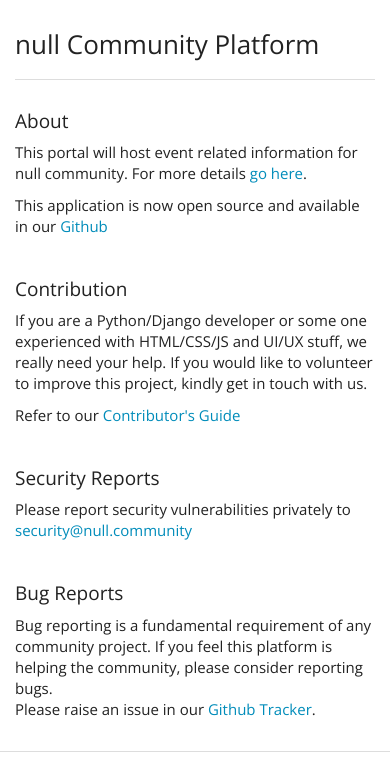
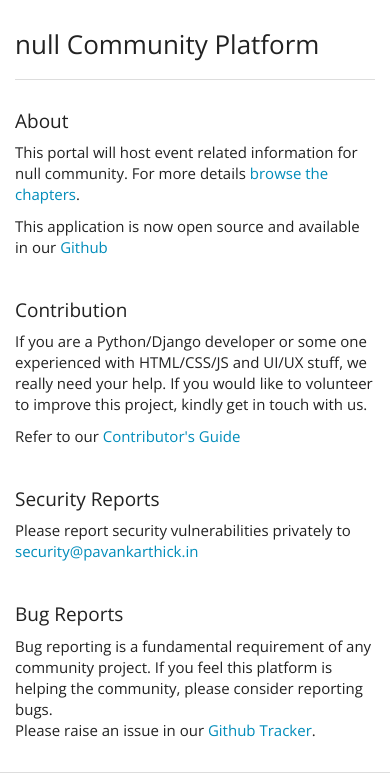
Before and after one commit to Mre11i0t/null-community-platform, a Django app: page /about in a window 390 px wide. Shown: the part 50-824 px from the top of the page. Run offline with Django 5.2, Linux system fonts and the light colour scheme; data comes from the database, SQL or seed files in the repository; data that the repository does not hold is empty; parts of the project's set-up code (start-up, migrations or seed data) failed here and were passed over; some libraries are stand-ins or nearby versions.

Commit message:
Cleanup: remove null.community links for the pavankarthick.in showcase
Strip external null-community UI links that sent showcase visitors off-site,
and repoint informational references to the deployment's own domain:
- header: remove the Blog (blog.null.community) nav item
- home: remove the Jobs Portal button + the Security Jobs stat panel
  (jobs.null.community); rebalance the two remaining stat panels to col-md-6;
  reword the volunteer blurb's "@null.community email" to generic
- about: "go here" -> browse-the-chapters; security@null.community ->
  security@pavankarthick.in
- privacy: website address -> https://pavankarthick.in
- CFG_VOLUNTEER_FORM_URL pointed at the site via env (was null.community)

Verified live: 0 null.community references on home/about/privacy.

Co-Authored-By: Claude Opus 4.8 (1M context) <noreply@anthropic.com>

```diff
--- a/templates/home/about.html
+++ b/templates/home/about.html
@@ -9,7 +9,7 @@
 <div class="row">
   <div class="col-md-12">
     <h4>About</h4>
-    <p>This portal will host event related information for null community. For more details <a href="http://null.community" target="_blank">go here</a>.</p>
+    <p>This portal will host event related information for null community. For more details <a href="{% url 'chapters:list' %}">browse the chapters</a>.</p>
     <p>This application is now open source and available in our <a href="https://github.com/null-open-security-community/swachalit" target="_blank" rel="noreferrer">Github</a></p>
     <br>
     <h4>Contribution</h4>
@@ -17,7 +17,7 @@
     <p>Refer to our <a href="https://github.com/null-open-security-community/swachalit/wiki/contributing-to-swachalit-devops" target="_blank" rel="noreferrer">Contributor's Guide</a></p>
     <br>
     <h4>Security Reports</h4>
-    <p>Please report security vulnerabilities privately to <a href="mailto:security@null.community">security@null.community</a></p>
+    <p>Please report security vulnerabilities privately to <a href="mailto:security@pavankarthick.in">security@pavankarthick.in</a></p>
     <br>
     <h4>Bug Reports</h4>
     <p>
--- a/templates/home/privacy.html
+++ b/templates/home/privacy.html
@@ -6,7 +6,7 @@
     <h1>Privacy Policy</h1>
     <hr>
     <h2>Who are we?</h2>
-    <p>Our website address is <a href="https://null.community">https://null.community</a></p>
+    <p>Our website address is <a href="https://pavankarthick.in">https://pavankarthick.in</a></p>
     <p>This is owned by null, a society registered in India with its registered office at Flat No 34, Manisha Terrace 2A, Moledina Road, Pune Camp 411001.</p>
     <h2>Automated System Information</h2>
     <p>The web server maintenance team collects certain meta data about the visitors to the website for the purpose of statistics and enhancement of browser experience. These are not identified with any specific natural person. No specific profiling is done by the owners of the website of the users. This data is therefore considered anonymous data.</p>
--- a/templates/partials/_header.html
+++ b/templates/partials/_header.html
@@ -53,7 +53,6 @@
             <li><a href="/api-v2/swagger/" target="_blank"><i class="fa fa-code"></i> API</a></li>
           </ul>
         </li>
-        <li><a href="https://blog.null.community/" target="_blank"><i class="fa fa-rss"></i> Blog</a></li>
       </ul>
       <ul class="nav navbar-nav navbar-right">
         {% if user.is_authenticated %}
```
Also changed, not shown: templates/home/index.html (+3 -12 lines).
